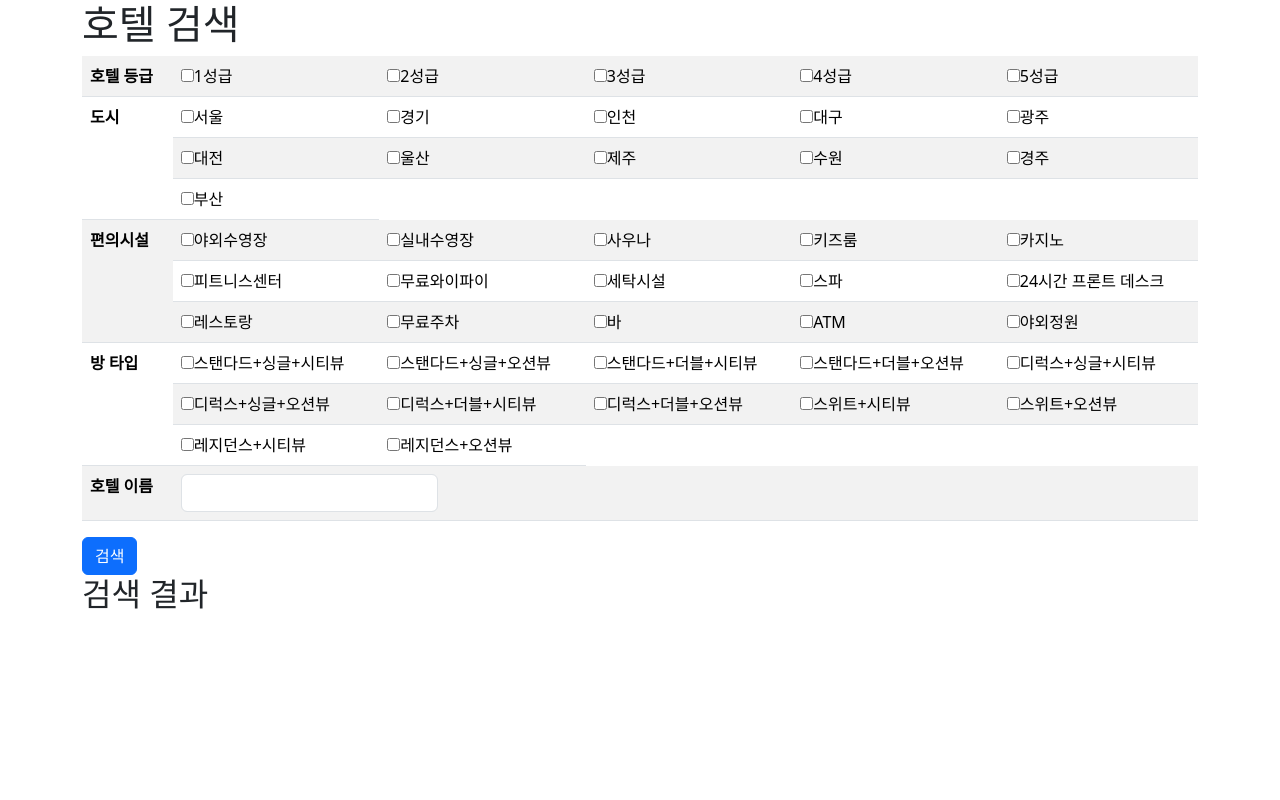
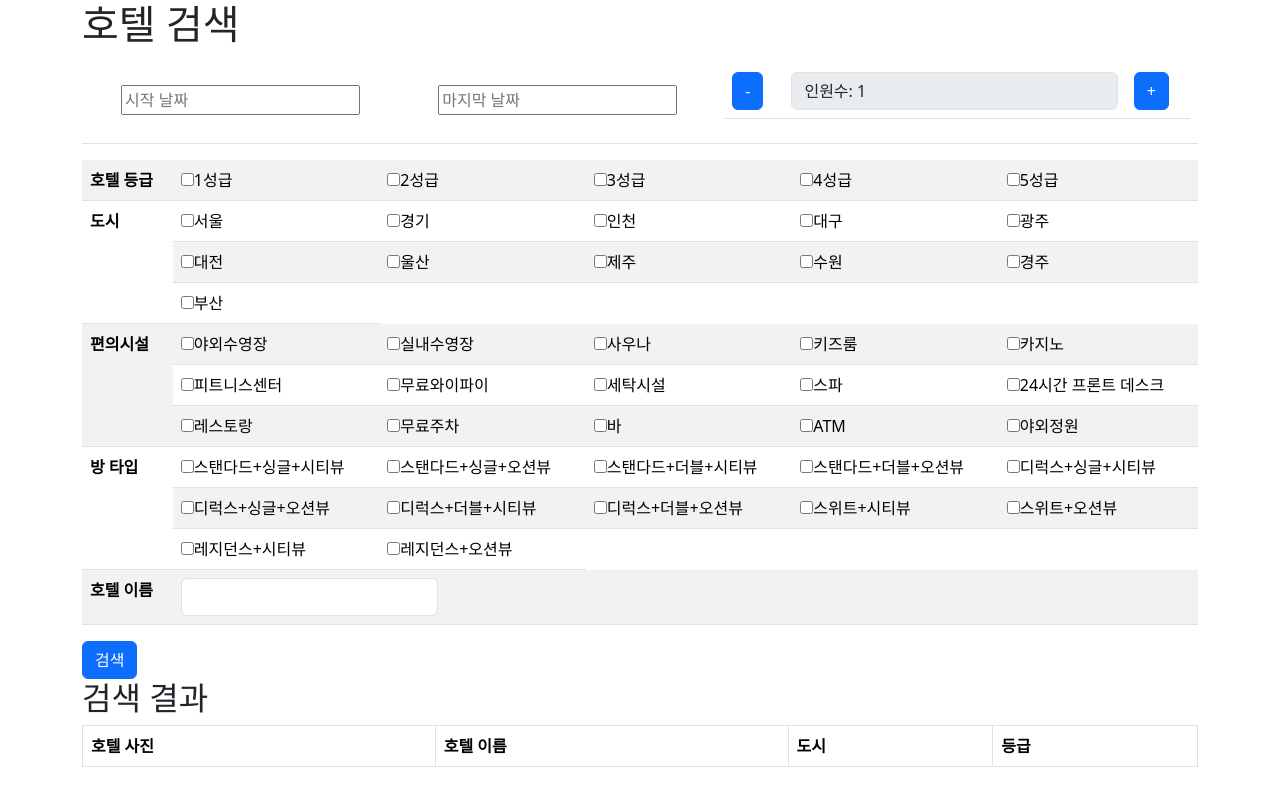
Before and after one commit to zeongii/hotel_booking_front, a React (Create React App) app: page /search/hotel in a window 1280 px wide. Built offline with nearby package versions, Linux system fonts and the light colour scheme.

Commit message:
hotel search date add

```diff
--- a/package.json
+++ b/package.json
@@ -8,8 +8,10 @@
     "@testing-library/user-event": "^13.5.0",
     "axios": "^1.7.2",
     "bootstrap": "^5.3.3",
+    "date-fns": "^3.6.0",
     "react": "^18.3.1",
     "react-bootstrap": "^2.10.4",
+    "react-datepicker": "^7.3.0",
     "react-dom": "^18.3.1",
     "react-router-dom": "^6.25.1",
     "react-scripts": "5.0.1",
--- a/src/search/hotel.js
+++ b/src/search/hotel.js
@@ -1,20 +1,29 @@
 import React, {useState} from 'react';
 import axios from 'axios';
-import {Button, Container, Form, Table} from 'react-bootstrap';
+import {Button, Carousel, Container, Form, Table} from 'react-bootstrap';
 
-import 'bootstrap/dist/css/bootstrap.min.css';
+import 'bootstrap/dist/css/bootstrap.css';
+
+import DatePicker from "react-datepicker";
+import 'react-datepicker/dist/react-datepicker.css';
+
 
 const SearchHotel = () => {
-    const [searchParams, setSearchParams] = useState({
+    const [hotelArr, setHotelArr] = useState([]);
+    const [startDate, setStartDate] = useState()
+    const [endDate, setEndDate] = useState();
+    const [peopleCount, setPeopleCount] = useState(1);
+
+    let [searchParams, setSearchParams] = useState({
         grade: [],
         cityId: [],
         facilityId: [],
         roomTypeId: [],
-        hotelName: ""
+        hotelName: "",
+        startDate: "",
+        endDate: "",
+        peopleCount: peopleCount
     });
-
-    const [results, setResults] = useState([]);
-    const [hotelArr, setHotelArr] = useState([]);
 
     const grades = [
         {id: 1, label: '1성급'},
@@ -86,18 +95,20 @@ const SearchHotel = () => {
     const handleSearch = async (e) => {
         e.preventDefault();
         console.log('잘 받고 있니?:', searchParams);
+
         try {
             const response = await axios.post('http://localhost:8080/search/hotel', searchParams);
             const responseHotelDtoList = response.data.hotelDtoList;
             console.log(responseHotelDtoList);
+            console.log(response.data.peopleCount);
 
             const newHotelArr = [];
             setHotelArr([]);
             responseHotelDtoList.forEach(hotel => newHotelArr.push(hotel));
 
             newHotelArr.forEach(h => setHotelArr(...hotelArr, hotelArr.push(h)))
+            setHotelArr(newHotelArr);
 
-            setHotelArr(newHotelArr);
             console.log(hotelArr);
         } catch (error) {
             console.error('호텔 검색 중 오류가 발생했습니다!', error);
@@ -114,10 +125,123 @@ const SearchHotel = () => {
         console.log(searchParams.hotelName);
     }
 
+    const addPeople = () => {
+        if (searchParams.peopleCount < 9) {
+            setSearchParams({
+                ...searchParams,
+                peopleCount: searchParams.peopleCount + 1
+            })
+        }
+    }
+
+    const minusPeople = () => {
+        if (searchParams.peopleCount > 1) {
+            setSearchParams({
+                ...searchParams,
+                peopleCount: searchParams.peopleCount - 1
+            })
+        }
+    }
+
+    // let TableRow= ({room, moveToSingle})=> {
+    //     return(
+    //         <tr>
+    //             <td>
+    //                 <Carousel activeIndex={roomIndex} onSelect={handleSelect} className="carousel-container">
+    //
+    //                     {room.imageList.map((roomImages) => (
+    //                         <Carousel.Item key={roomImages}>
+    //                             <div style={{
+    //                                 display: 'flex',
+    //                                 justifyContent: 'center',
+    //                                 alignItems: 'center',
+    //                                 height: '100%' // 높이 조정 필요
+    //                             }}>
+    //                                 <img
+    //                                     src={`http://localhost:8080/room/${roomImages}`}
+    //                                     alt={roomImages}
+    //                                     style={{width: '600px', height: 'auto', alignItems: "center"}}
+    //
+    //                                 />
+    //                             </div>
+    //                         </Carousel.Item>
+    //                     ))}
+    //
+    //                 </Carousel>
+    //             </td>
+    //             {roomType.map(r=>(
+    //                 room.roomTypeId === r.id ?
+    //                     (<td  onClick={()=> moveToSingle(room.id)} key={r.id}> 방 타입: {r.typeName}</td>) :null
+    //             ))}
+    //
+    //             <td  onClick={()=> moveToSingle(room.id)}>{room.roomPrice}</td>
+    //         </tr>
+    //     )
+    // }
+
     return (
         <Container>
             <h1>호텔 검색</h1>
             <Form onSubmit={handleSearch}>
+                <Table>
+                    <thead>
+                    <tr>
+                        <td valign='middle' align='center'>
+                            <DatePicker
+                                dateFormat='yyyy-MM-dd'
+                                shouldCloseOnSelect
+                                minDate={new Date()}
+                                selected={startDate}
+                                value={startDate}
+                                placeholderText='시작 날짜'
+                                onChange={(date) => {
+                                    setStartDate(date);
+                                    setSearchParams({
+                                        ...searchParams,
+                                        startDate: date
+                                    })
+                                }}
+                            />
+                        </td>
+                        <td valign='middle' align='center'>
+                            <DatePicker
+                                dateFormat='yyyy-MM-dd'
+                                shouldCloseOnSelect
+                                minDate={Math.max(searchParams.startDate, new Date())}
+                                selected={searchParams.endDate}
+                                placeholderText='마지막 날짜'
+                                onChange={(date) => {
+                                    setEndDate(date);
+                                    setSearchParams({
+                                        ...searchParams,
+                                        endDate: date
+                                    })
+                                }}
+                            />
+                        </td>
+                        <td valign='middle' align='center'>
+                            <Table>
+                                <tbody>
+                                <tr>
+                                    <th>
+                                        <Button onClick={minusPeople}>-</Button>
+                                    </th>
+                                    <th>
+                                        <input type='text' className='form-control' disabled='true'
+                                               value={'인원수: ' + searchParams.peopleCount}/>
+                                    </th>
+                                    <th>
+                                        <Button onClick={addPeople}>+</Button>
+                                    </th>
+                                </tr>
+                                </tbody>
+                            </Table>
+                        </td>
+                    </tr>
+                    </thead>
+                </Table>
+
+
                 <Table striped>
                     <tbody>
                     <tr>
@@ -542,13 +666,39 @@ const SearchHotel = () => {
             </Form>
 
             <h2>검색 결과</h2>
-            <ul>
+            <Table hover striped bordered>
+                <thead>
+                <tr>
+                    <th>호텔 사진</th>
+                    <th>호텔 이름</th>
+                    <th>도시</th>
+                    <th>등급</th>
+                </tr>
+                </thead>
+                <tbody>
+
                 {hotelArr.map(hotel => (
-                    <li key={hotel.id}>
-                        {hotel.hotelName} - {cities[hotel.cityId - 1].label} - {hotel.hotelGrade}성급
-                    </li>
+                    <tr key={hotel.id}>
+                        <td></td>
+                        <td>
+                            {hotel.hotelName}
+                        </td>
+                        <td>
+                            {cities[hotel.cityId - 1].label}
+                        </td>
+                        <td>
+                            {hotel.hotelGrade}성급
+                        </td>
+                    </tr>
                 ))}
-            </ul>
+                {/*{data.roomList.map(r => (*/}
+                {/*    <TableRow room={r} key={r.id} moveToSingle={moveToSingle}/>*/}
+                {/*))}*/}
+
+                </tbody>
+            </Table>
+
+
         </Container>
     );
 
```
Also changed, not shown: 2 other files (tests, documents, lock files or other folders).
